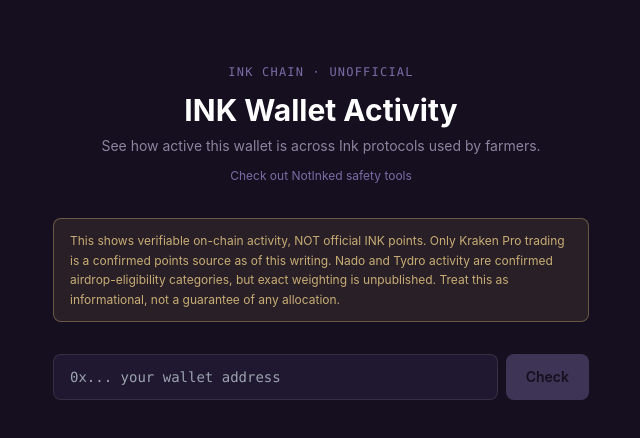
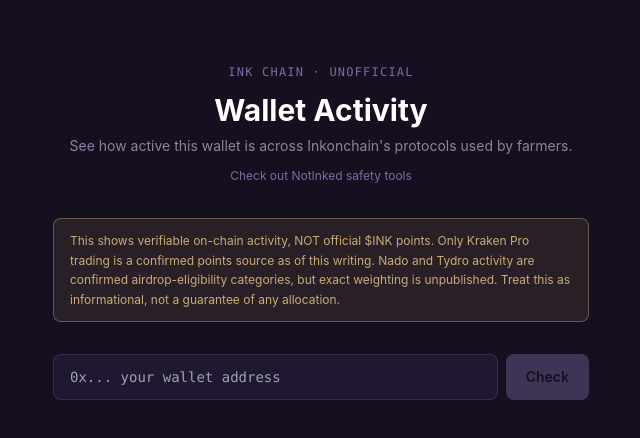
Before and after one commit to kodazenji2/notinked-sprint7, a Next.js app in the folder notinked/: page /ink-activity-checker in a window 1280 px wide. Shown: the top 438 px of the page, without its empty margins (319-959 px from the left). Built offline with nearby package versions, Linux system fonts and the light colour scheme.

Commit message:
Update page.tsx

```diff
--- a/notinked/app/ink-activity-checker/page.tsx
+++ b/notinked/app/ink-activity-checker/page.tsx
@@ -37,9 +37,9 @@
         <div className="text-primary text-xs font-mono tracking-widest uppercase mb-3">
           Ink Chain · Unofficial
         </div>
-        <h1 className="text-3xl font-bold mb-2">INK Wallet Activity</h1>
+        <h1 className="text-3xl font-bold mb-2">Wallet Activity</h1>
         <p className="text-muted text-sm">
-          See how active this wallet is across Ink protocols used by farmers.
+          See how active this wallet is across Inkonchain's protocols used by farmers.
         </p>
         <a href="/" className="inline-block text-primary text-xs mt-3 hover:underline">
           Check out NotInked safety tools
@@ -47,7 +47,7 @@
       </div>
 
       <div className="bg-warn/10 border border-warn/40 text-warn text-xs rounded-lg px-4 py-3 mb-8 leading-relaxed">
-        This shows verifiable on-chain activity, NOT official INK points. Only Kraken Pro
+        This shows verifiable on-chain activity, NOT official $INK points. Only Kraken Pro
         trading is a confirmed points source as of this writing. Nado and Tydro activity are
         confirmed airdrop-eligibility categories, but exact weighting is unpublished. Treat
         this as informational, not a guarantee of any allocation.
```
